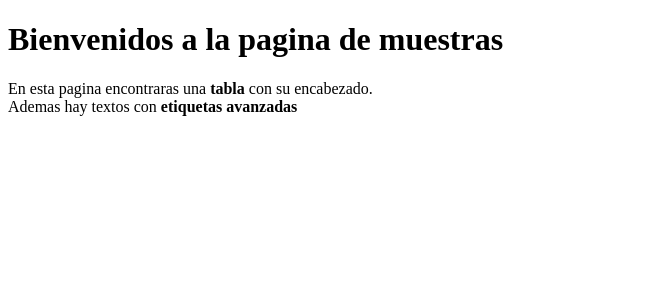
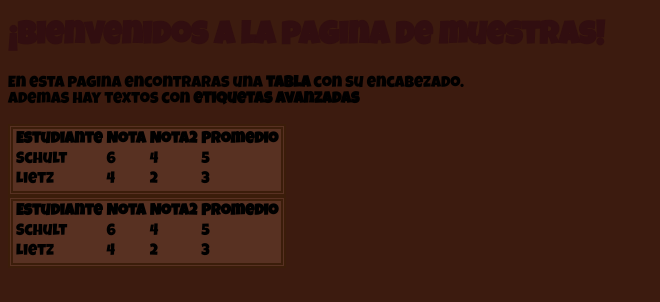
Before and after one commit to marischult/marischultproa.github.io, a plain HTML site: page muestras.html in a window 1280 px wide. Shown: the whole page, without its empty margins (0-660 px from the left). Drawn offline with Linux system fonts and the light colour scheme.

Commit message:
intento de cambio

```diff
--- a/muestras.html
+++ b/muestras.html
@@ -4,20 +4,67 @@
     <meta charset="UTF-8">
     <meta name="viewport" content="width=device-width, initial-scale=1.0">
     <title>Document</title>
+    <link rel="stylesheet" href="styles.css">
+    <link rel="stylesheet" href="../styles2.css">
 </head>
 <body>
 
-
-
    <h1>
-       Bienvenidos a la pagina de muestras
-
+       ¡Bienvenidos a la pagina de muestras!
    </h1>
-
    <p>
     En esta pagina encontraras una <strong>tabla</strong> con su encabezado.
     <br/>
     Ademas hay textos con <strong> etiquetas avanzadas</strong>
    </p>
+
+<table>
+    <tr>
+        <th>Estudiante</th>
+        <th>Nota</th>
+        <th>Nota2</th>
+        <th>Promedio</th>
+    </tr>
+    <tr>
+        <td>Schult</td>
+        <td>6</td>
+        <td>4</td>
+        <td>5</td>
+
+    </tr>
+    <tr>
+        <td>Lietz</td>
+        <td>4</td>
+        <td>2</td>
+        <td>3</td>
+
+    </tr>
+</table>
+
+<table>
+    <tr>
+        <th>Estudiante</th>
+        <th>Nota</th>
+        <th>Nota2</th>
+        <th>Promedio</th>
+    </tr>
+    <tr>
+        <td>Schult</td>
+        <td>6</td>
+        <td>4</td>
+        <td>5</td>
+
+    </tr>
+    <tr>
+        <td>Lietz</td>
+        <td>4</td>
+        <td>2</td>
+        <td>3</td>
+
+    </tr>
+</table>
+
+
+
 </body>
 </html>
--- a/styles.css
+++ b/styles.css
@@ -89,3 +89,10 @@ img{
 	display: inline-block;
 	padding: 1%;
 }
+
+table{
+	background-color:#583122;
+	border: #947268;
+	border:5px#3b1d0a;
+	border-style: double;
+}
```
Also changed, not shown: inicio.html (line endings or trailing spaces).
